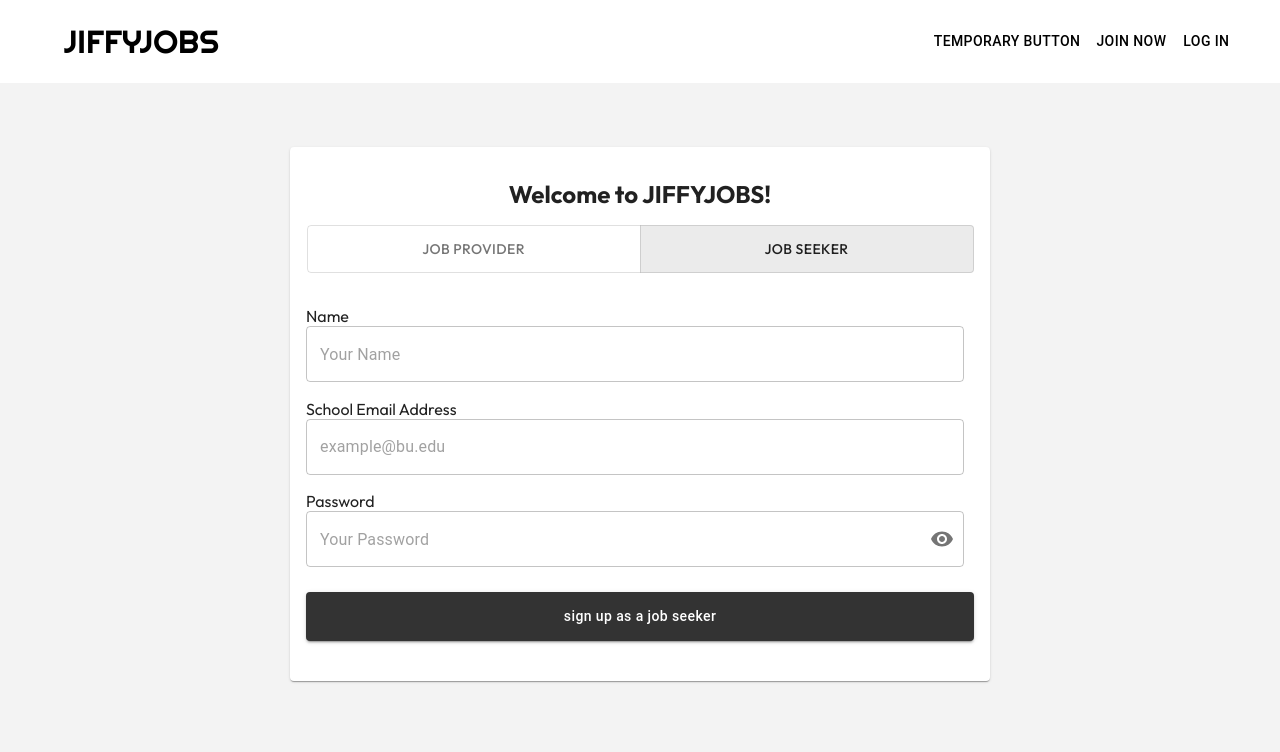
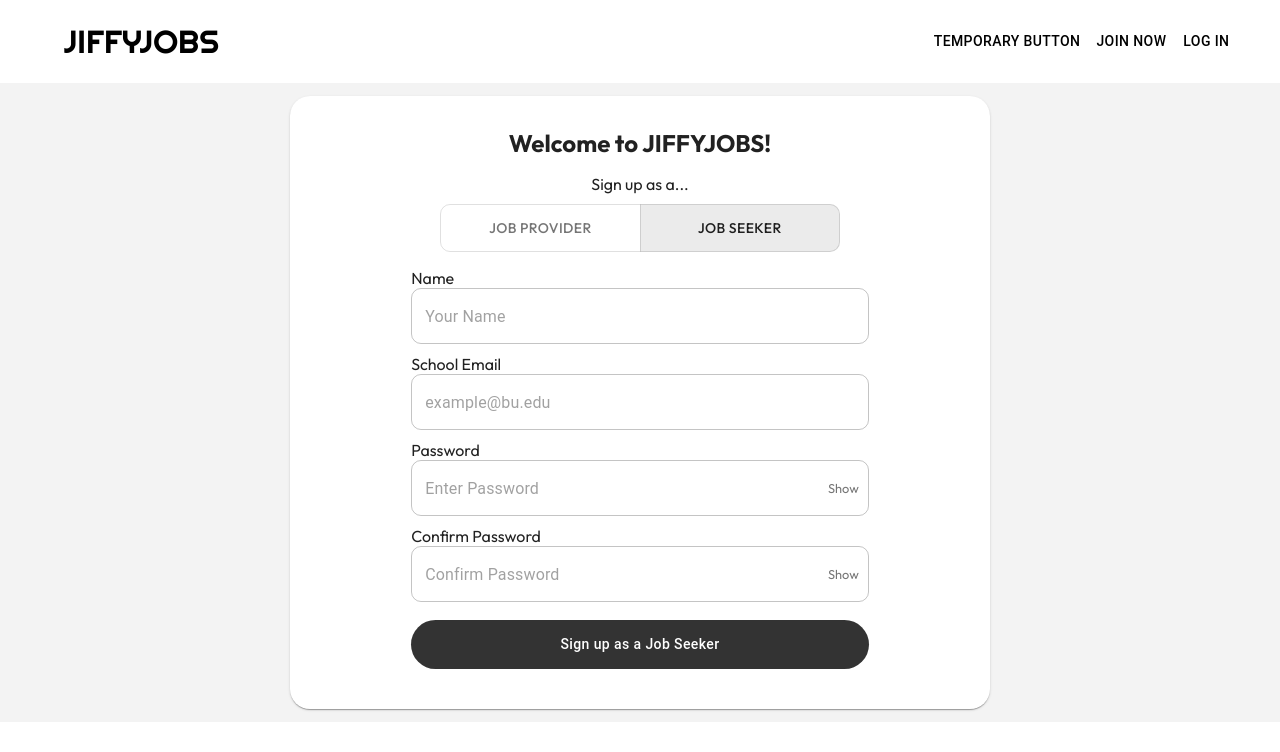
Before and after one commit to jonathanpangg/jiffyjobs, a React (Create React App) app in the folder frontend/jiffyjobs/: page /signup in a window 1280 px wide. Shown: the top 752 px of the page. Built offline with nearby package versions, Linux system fonts and the light colour scheme.

Commit message:
implemented signup figma design

```diff
--- a/frontend/jiffyjobs/src/App.css
+++ b/frontend/jiffyjobs/src/App.css
@@ -137,7 +137,7 @@
 
 .outerCard {
   background-color: #f3f3f3;
-  height: 70vh;
+  height: 100%;
   justify-content: 'center';
-  padding: 5%;
+  padding: 1%;
 }
--- a/frontend/jiffyjobs/src/pages/Login.js
+++ b/frontend/jiffyjobs/src/pages/Login.js
@@ -78,7 +78,7 @@ export function Login() {
                         <text className='pop-textfield-title' style={{ fontFamily: 'Outfit'}}>
                             Email Address
                         </text> <br></br>
-                        <TextField error={error.emailError} helperText={error.emailError ? "*This field is required" : ""} required={true} placeholder={"example@example.edu"}  type="email" square={false} style={{width: '98.5%', fontFamily: 'Outfit'}} onChange={(e) => {handleValues(e)}} id='email' value={val.email}/>
+                        <TextField error={error.emailError} helperText={error.emailError ? "*This field is required" : ""} required={true} placeholder={"example@email.edu"}  type="email" square={false} style={{width: '98.5%', fontFamily: 'Outfit'}} onChange={(e) => {handleValues(e)}} id='email' value={val.email}/>
                     </div>
                     <div style={{paddingTop: '2.5%'}}>
                         <text className='pop-textfield-title' style={{ fontFamily: 'Outfit'}}>
--- a/frontend/jiffyjobs/src/pages/Signup.js
+++ b/frontend/jiffyjobs/src/pages/Signup.js
@@ -8,6 +8,8 @@ import { RegNavBar } from '../components/RegNavBar';
 export function Signup() {
     const [role, setRole] = React.useState('jobSeeker');
     const [showPassword, setShowPassword] = useState(false);
+    const [showConfirmPassword, setShowConfirmPassword] = useState(false);
+    const [confirmPassword, setConfirmPassword] = useState('');
 
     const handleRole = (event, newRole) => {
         if (newRole !== null) {
@@ -34,18 +36,29 @@ export function Signup() {
         nameError: false,
         emailError: false,
         passwordError: false,
-    })
+        confirmPasswordError: false,
+    });
 
     // handles the error of the input boxes
     function handleError() {
+        let isEmailError = false;
+
+        if (val.email === '') {
+            isEmailError = true;
+        } else if (role === 'jobSeeker') {
+            isEmailError = !val.email.endsWith('.edu');
+        } else {
+            isEmailError = !validateEmail(val.email);
+        }
+
         setError({
             schoolError: val.school === '',
             nameError: val.name === '',
-            emailError: val.email === '',
+            emailError: isEmailError,
             passwordError: val.password === '',
-        })
+            confirmPasswordError: confirmPassword === '' || confirmPassword !== val.password,
+        });
     }
-
 
     function handleValues(event) {
         setVal({ ...val, [event.target.id]: event.target.value });
@@ -55,61 +68,103 @@ export function Signup() {
         setShowPassword(!showPassword);
     };
 
+    const toggleConfirmPasswordVisibility = () => {
+        setShowConfirmPassword(!showConfirmPassword);
+    };
+
+    const validateEmail = (email) => {
+        const re = /^(([^<>()\[\]\\.,;:\s@"]+(\.[^<>()\[\]\\.,;:\s@"]+)*)|(".+"))@((\[[0-9]{1,3}\.[0-9]{1,3}\.[0-9]{1,3}\.[0-9]{1,3}])|(([a-zA-Z\-0-9]+\.)+[a-zA-Z]{2,}))$/;
+        return re.test(email.toLowerCase());
+    }
 
     return (
         <>
         <RegNavBar/>
             <div className={ 'outerCard' }>
-                <Card sx={{ maxWidth: 700, maxHeight: 600, mx: 'auto'}}>
-                <CardContent>
+                <Card sx={{ maxWidth: 700, maxHeight: 685, mx: 'auto', borderRadius: '20px'}}>
+                <CardContent style={{ textAlign: 'center' }}>
                     <h2 style={{ fontFamily: 'Outfit', textAlign: 'center', margin: '16px 0' }}>Welcome to JIFFYJOBS!</h2>
-                    <ToggleButtonGroup value={role} exclusive onChange={handleRole} fullWidth sx={{ mb: 2, justifyContent: 'center' }}>
-                    <ToggleButton value="jobProvider" sx={{ width: '50%', borderRadius: '4px 0 0 4px', fontFamily: 'Outfit' }}>Job Provider</ToggleButton>
-                    <ToggleButton value="jobSeeker" sx={{ width: '50%', borderRadius: '0 4px 4px 0', fontFamily: 'Outfit' }}>Job Seeker</ToggleButton>
+                    <text style={{ fontFamily: 'Outfit', textAlign: 'center', margin: '16px 0' }}>Sign up as a...</text>
+                    <ToggleButtonGroup value={role} exclusive onChange={handleRole} fullWidth sx={{ mb: 2, justifyContent: 'center', paddingTop: '1.5%' }}>
+                    <ToggleButton value="jobProvider" sx={{ width: '30%', borderRadius: '10px', fontFamily: 'Outfit',  }}>Job Provider</ToggleButton>
+                    <ToggleButton value="jobSeeker" sx={{ width: '30%', borderRadius: '10px', fontFamily: 'Outfit',  }}>Job Seeker</ToggleButton>
                     </ToggleButtonGroup>
 
-                    <form onSubmit={handleSubmit} noValidate autoComplete="off">
+                    <form onSubmit={handleSubmit} noValidate autoComplete="off" style={{ alignItems: 'center' }}>
 
-                    {/* <div>
-                        <text className='pop-textfield-title'>
-                            School
-                        </text> <br></br>
-                        <TextField error={error.schoolError} helperText={error.schoolError ? "*This field is required" : ""} required={true} placeholder="Search for your school" type="text" square={false} style={{width: '98.5%'}} onChange={(e) => {handleValues(e)}} id='school' value={val.school}/>
-                    </div>  */}
-                    <div style={{paddingTop: '2.5%'}}>
-                        <text className='pop-textfield-title' style={{ fontFamily: 'Outfit'}}>
+                    <div>
+                        <div style={{ textAlign: 'left', width: '68.5%', margin: '0 auto' }}>
+                            <text className='pop-textfield-title' style={{ fontFamily: 'Outfit', }}>
                                 Name
                             </text> <br></br>
-                        <TextField error={error.nameError} helperText={error.nameError ? "*This field is required" : ""} required={true} placeholder="Your Name" type="text" square={false} style={{width: '98.5%', fontFamily: 'Outfit'}} onChange={(e) => {handleValues(e)}} id='name' value={val.name}/>
                         </div>
-                    <div style={{paddingTop: '2.5%'}}>
+                        <TextField error={error.nameError} helperText={error.nameError ? "*This field is required" : ""} required={true} placeholder="Your Name" type="text" square={false} style={{width: '68.5%', fontFamily: 'Outfit', }} onChange={(e) => {handleValues(e)}} id='name' value={val.name}
+                            InputProps={{
+                                style: {  borderRadius: '10px' }
+                            }}
+                        />
+                    </div>
+                    <div style={{paddingTop: '1.5%'}}>
+                        <div style={{ textAlign: 'left', width: '68.5%', margin: '0 auto' }}>
                             <text className='pop-textfield-title' style={{ fontFamily: 'Outfit'}}>
-                            {role === 'jobProvider' ? 'Email Address' : 'School Email Address'}
+                                {role === 'jobProvider' ? 'Email' : 'School Email '}
                             </text> <br></br>
-                        <TextField error={error.emailError} helperText={error.emailError ? "*This field is required" : ""} required={true} placeholder={role === 'jobProvider' ? "example@example.com" : "example@bu.edu"}  type="email" square={false} style={{width: '98.5%', fontFamily: 'Outfit'}} onChange={(e) => {handleValues(e)}} id='email' value={val.email}/>
                         </div>
-                    <div style={{paddingTop: '2.5%'}}>
+                        <TextField error={error.emailError} helperText={error.emailError ? (val.email === '' ? "*This field is required" : (role === 'jobSeeker' ? "*Please enter a valid .edu email address" : "*Please enter a valid email address")) : ""} required={true} placeholder={role === 'jobProvider' ? "example@email.com" : "example@bu.edu"}  type="email" square={false} style={{width: '68.5%', fontFamily: 'Outfit'}} onChange={(e) => {handleValues(e)}} id='email' value={val.email}
+                            InputProps={{
+                                style: {  borderRadius: '10px' }
+                            }}
+                        />
+                    </div>
+                    <div style={{paddingTop: '1.5%'}}>
+                        <div style={{ textAlign: 'left', width: '68.5%', margin: '0 auto' }}>
                             <text className='pop-textfield-title' style={{ fontFamily: 'Outfit'}}>
                                 Password
                             </text> <br></br>
-                        <TextField error={error.passwordError} helperText={error.passwordError ? "*This field is required" : ""} required={true} placeholder="Your Password" type={showPassword ? "text" : "password"}  square={false} style={{width: '98.5%', fontFamily: 'Outfit'}} onChange={(e) => {handleValues(e)}} id='password' value={val.password}
+                        </div>
+                        <TextField error={error.passwordError} helperText={error.passwordError ? "*This field is required" : ""} required={true} placeholder="Enter Password" type={showPassword ? "text" : "password"}  square={false} style={{width: '68.5%', fontFamily: 'Outfit'}} onChange={(e) => {handleValues(e)}} id='password' value={val.password}
                             InputProps={{
                                 endAdornment: (
                                     <InputAdornment position="end">
                                         <IconButton
                                             onClick={togglePasswordVisibility}
                                             edge="end"
+                                            style={{ fontFamily: 'Outfit', textTransform: 'none', fontSize: '0.8rem'}}
                                         >
-                                            {showPassword ? <VisibilityOff /> : <Visibility />}
+                                            {showPassword ? 'Hide' : 'Show'}
                                         </IconButton>
                                     </InputAdornment>
                                 ),
+                                style: {  borderRadius: '10px' }
+                            }}
+                        />
+                    </div>
+                    <div style={{paddingTop: '1.5%'}}>
+                        <div style={{ textAlign: 'left', width: '68.5%', margin: '0 auto' }}>
+                            <text className='pop-textfield-title' style={{ fontFamily: 'Outfit'}}>
+                                Confirm Password
+                            </text> <br></br>
+                        </div>
+                        <TextField error={error.confirmPasswordError} helperText={error.confirmPasswordError ? (confirmPassword === '' ? "*This field is required" : "*Passwords do not match") : ""} required={true} placeholder="Confirm Password" type={showConfirmPassword ? "text" : "password"}  square={false} style={{width: '68.5%', fontFamily: 'Outfit'}} onChange={(e) => setConfirmPassword(e.target.value)} id='confirmPassword' value={confirmPassword}
+                            InputProps={{
+                                endAdornment: (
+                                    <InputAdornment position="end">
+                                        <IconButton
+                                            onClick={toggleConfirmPasswordVisibility}
+                                            edge="end"
+                                            style={{ fontFamily: 'Outfit', textTransform: 'none', fontSize: '0.8rem'}}
+                                        >
+                                            {showConfirmPassword ? 'Hide' : 'Show'}
+                                        </IconButton>
+                                    </InputAdornment>
+                                ),
+                                style: {  borderRadius: '10px' }
                             }}
                         />
                     </div>
 
-                    <div style={{paddingTop: '2.5%'}}>
-                        <Button type="submit" fullWidth variant="contained" sx={{ mt: 1, mb: 2, py: 1.5, backgroundColor: '#333', '&:hover': { backgroundColor: '#555' } }} >
+                    <div style={{paddingTop: '1.5%'}}>
+                        <Button type="submit" fullWidth sx={{ width: '68.5%', mt: 1, mb: 2, py: 1.5, backgroundColor: '#333', '&:hover': { backgroundColor: '#555' }, borderRadius: '30px', textTransform: 'none', color: 'white'  }} >
                             Sign up as a {role === 'jobSeeker' ? 'Job Seeker' : 'Job Provider'}
                         </Button>
                     </div>
```
Lines whose indentation alone changed are shown as unchanged.
